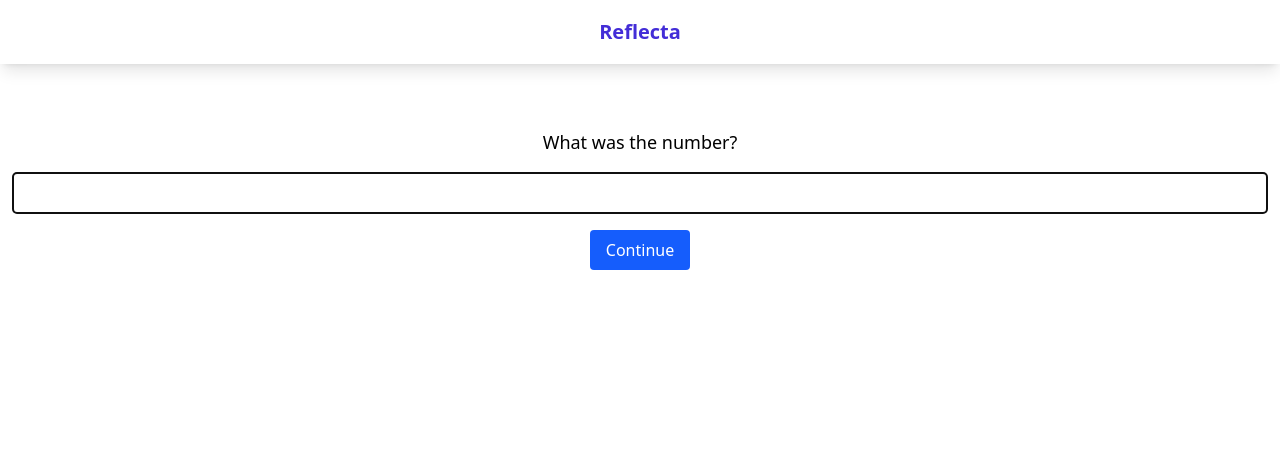
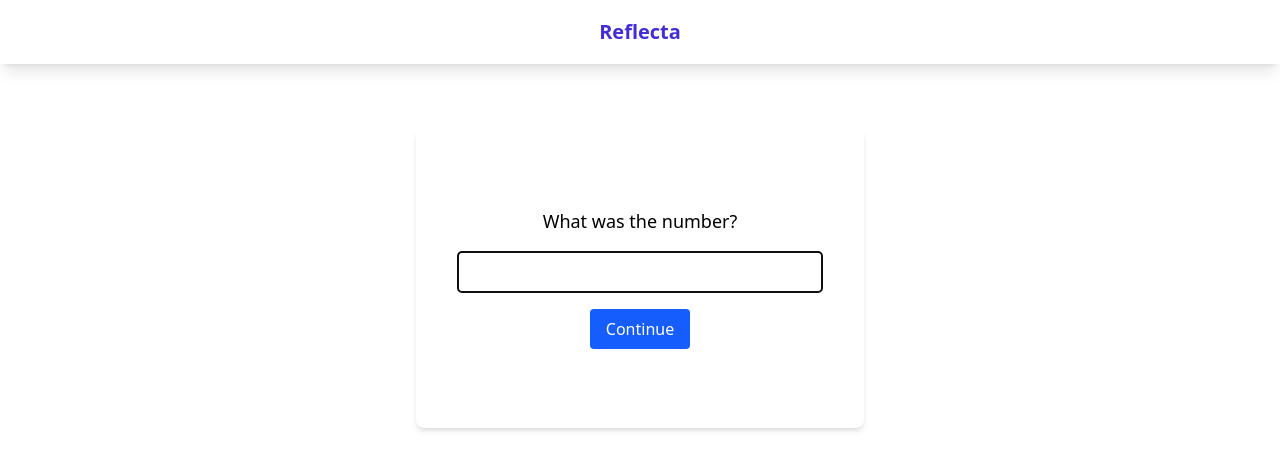
Before and after one commit to soorenaganji/reflecta, a Next.js app: page /form/step4 in a window 1280 px wide. Shown: the top 470 px of the page. Built offline with nearby package versions, Linux system fonts and the light colour scheme.

Commit message:
improving UI

```diff
--- a/app/form/step4/page.js
+++ b/app/form/step4/page.js
@@ -77,11 +77,13 @@ export default function Step4() {
 
   // فقط یه بخش فعاله
   return (
+    <div className="p-6 max-w-md mx-auto bg-white shadow-md rounded-lg min-h-[300px] flex items-center justify-center">
     <DigitTestSection
       key={sectionIndex}
       length={SECTIONS[sectionIndex].length}
       count={SECTIONS[sectionIndex].count}
       onFinish={handleSectionFinish}
     />
+    </div>
   );
 }
```
Also changed, not shown: app/form/step1/page.js (+6 -6 lines).
